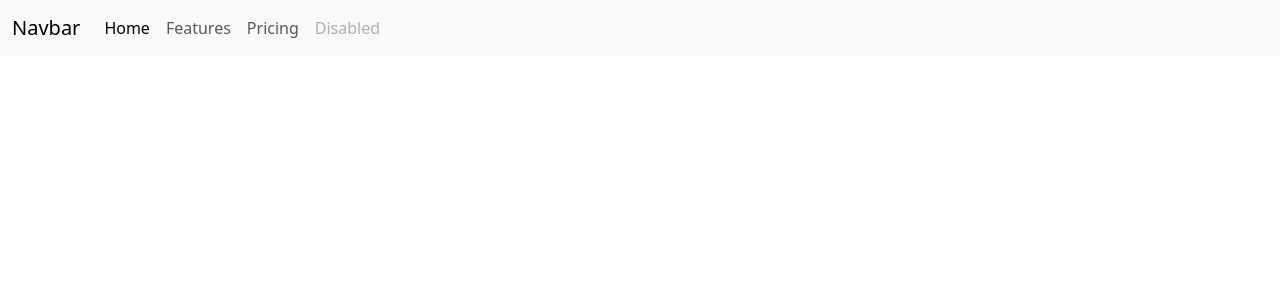
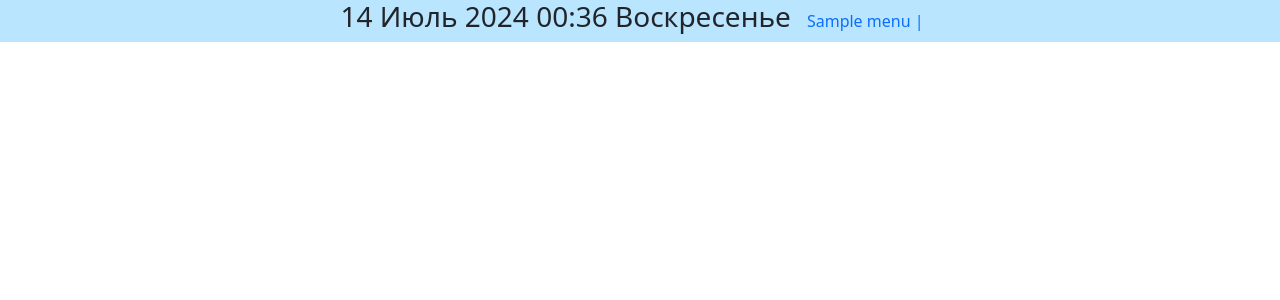
Before and after one commit to Gottwalld/MTT, a Django app: template templates/base.html in a window 1280 px wide. Shown: the top 300 px of the page. Run offline with Django 5.2, Linux system fonts and the light colour scheme; the template is opened without the code that fills it: most values are stand-ins (such as "Sample title", 1, 10 or a date in 2020); some libraries are stand-ins or nearby versions.

Commit message:
Добавил расчет разницы во времени, убрал лишние столбцы в бд

```diff
--- a/MTT/settings.py
+++ b/MTT/settings.py
@@ -108,10 +108,9 @@ AUTH_PASSWORD_VALIDATORS = [
 # Internationalization
 # https://docs.djangoproject.com/en/5.0/topics/i18n/
 
-LANGUAGE_CODE = 'en-us'
+LANGUAGE_CODE = 'ru-ru'
 
-TIME_ZONE = 'UTC'
-
+TIME_ZONE = 'Antarctica/Macquarie'
 USE_I18N = True
 
 USE_TZ = True
--- a/Tasks/urls.py
+++ b/Tasks/urls.py
@@ -20,5 +20,6 @@ from django.urls import path
 from Tasks.views import show_index
 
 urlpatterns = [
-    path('', show_index, name='index')
+    path('', show_index, name='index'),
+    #path('/login', show_index, name='index'),
 ]
--- a/templates/base.html
+++ b/templates/base.html
@@ -2,40 +2,25 @@
 <html lang="en">
 <head>
     <meta charset="UTF-8">
-    <title>Hello</title>
+    <title>MTT</title>
     {% load bootstrap5 %}
     {% bootstrap_css %}
     {% bootstrap_javascript %}
+    <meta http-equiv="refresh" content="10">     {# Обновление страницы каждые content секунд #}
 
 </head>
 <body>
 
+<ul class="nav" style="background-color: #b9e5ff; display: flex;
+  justify-content: center; align-items: center">
+<H3>{% now "d F Y H:i l" %}</H3>
 
-
-<nav class="navbar navbar-expand-lg bg-body-tertiary">
-  <div class="container-fluid">
-    <a class="navbar-brand" href="#">Navbar</a>
-    <button class="navbar-toggler" type="button" data-bs-toggle="collapse" data-bs-target="#navbarNav" aria-controls="navbarNav" aria-expanded="false" aria-label="Toggle navigation">
-      <span class="navbar-toggler-icon"></span>
-    </button>
-    <div class="collapse navbar-collapse" id="navbarNav">
-      <ul class="navbar-nav">
-        <li class="nav-item">
-          <a class="nav-link active" aria-current="page" href="#">Home</a>
-        </li>
-        <li class="nav-item">
-          <a class="nav-link" href="#">Features</a>
-        </li>
-        <li class="nav-item">
-          <a class="nav-link" href="#">Pricing</a>
-        </li>
-        <li class="nav-item">
-          <a class="nav-link disabled" aria-disabled="true">Disabled</a>
-        </li>
-      </ul>
-    </div>
-  </div>
-</nav>
+    {% for m in menu %}
+      <li class="nav-item">
+        <a class="nav-link active" aria-current="page"  href="#">{{ m }} |</a>
+      </li>
+    {% endfor menu%}
+</ul>
 
 {% block content %}
 
```
Also changed, not shown: Tasks/models.py (+17 -1 lines), Tasks/templates/Tasks/index.html (+34 -3 lines), Tasks/views.py (+26 -0 lines), README.md, Tasks/migrations/0004_remove_tasks_time_to_task_alter_workers_bureau.py (added), db.sqlite3.
